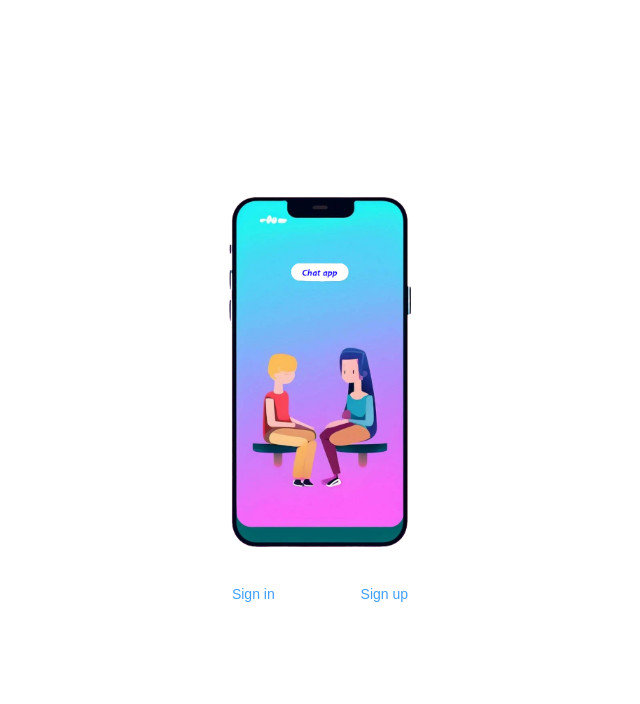
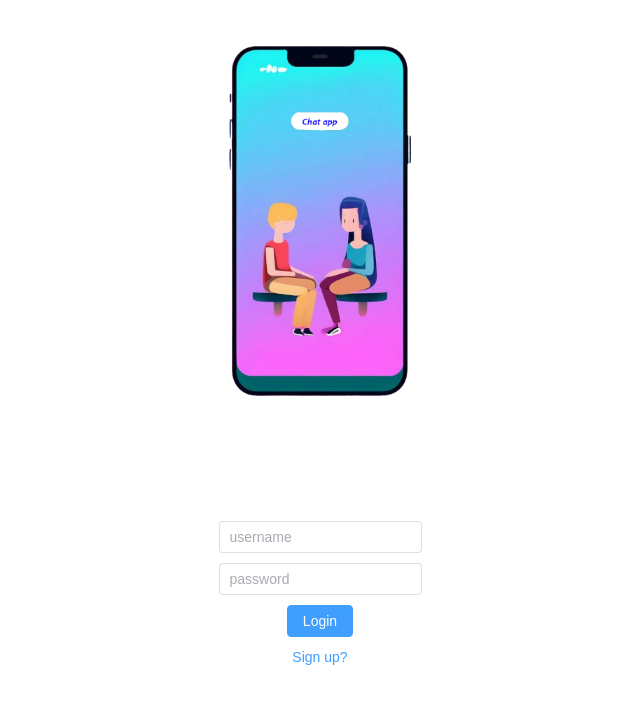
Before and after one commit to VitaliyKozhushko/chat_app, a Vue app in the folder frontend/: page / in a window 1280 px wide. Both pictures are taken after a click on the button "Sign in". Shown: the top 704 px of the page, without its empty margins (320-960 px from the left). Built offline with nearby package versions, Linux system fonts and the light colour scheme.

Commit message:
setup login form

```diff
--- a/frontend/src/assets/scss/auth.scss
+++ b/frontend/src/assets/scss/auth.scss
@@ -6,9 +6,10 @@
   width: 250px;
   height: 100%;
   margin: 0 auto;
-  gap: 30px;
 
   .logo-block {
+    margin-top: 30px;
+    margin-bottom: auto;
     .logo {
       width: 182px;
       height: 350px;
@@ -19,5 +20,20 @@
     display: flex;
     justify-content: space-around;
     width: 100%;
+    margin-bottom: auto;
+  }
+
+  .login-block {
+    display: grid;
+    margin-bottom: auto;
+    gap: 10px;
+
+    .login-btn {
+      width: fit-content;
+    }
+
+    button {
+      margin: 0 auto;
+    }
   }
 }
--- a/frontend/src/components/Login.vue
+++ b/frontend/src/components/Login.vue
@@ -1,11 +1,9 @@
 <template>
-  <div class="auth-page">
-    <form @submit.prevent="login">
-      <input v-model="username" placeholder="Username" required />
-      <input v-model="password" type="password" placeholder="Password" required />
-      <el-button type="primary" @click="login">Login</el-button>
-    </form>
-    <p v-if="errorMessage" class="error">{{ errorMessage }}</p>
+  <div class="login-block">
+    <el-input v-model="username" placeholder="username"/>
+    <el-input v-model="password" placeholder="password"/>
+    <el-button type="primary" class="login-btn" @click="login">Login</el-button>
+    <el-button type="primary" @click="login" link>Sign up?</el-button>
   </div>
 </template>
 
--- a/frontend/src/views/Auth.vue
+++ b/frontend/src/views/Auth.vue
@@ -1,16 +1,22 @@
-<script setup>
-import logo from '@/assets/logo/logo.png'
-import '@/assets/scss/auth.scss'
-</script>
-
 <template>
   <div class="auth-page">
     <div class="logo-block">
         <img class="logo" :src="logo" alt="logo">
       </div>
-      <div class="sign-btns">
-        <el-button type="primary" link>Sign in</el-button>
+      <div v-if="!isLoginDisplay" class="sign-btns">
+        <el-button type="primary" link @click="isLoginDisplay = !isLoginDisplay">Sign in</el-button>
         <el-button type="primary" link>Sign up</el-button>
       </div>
+      <Login v-if="isLoginDisplay"/>
   </div>
 </template>
+
+<script setup>
+import { ref } from 'vue'
+import logo from '@/assets/logo/logo.png'
+import '@/assets/scss/auth.scss'
+import Login from '@/components/Login.vue'
+
+
+const isLoginDisplay = ref(false)
+</script>
```
Also changed, not shown: 1 other file (tests, documents, lock files or other folders).
